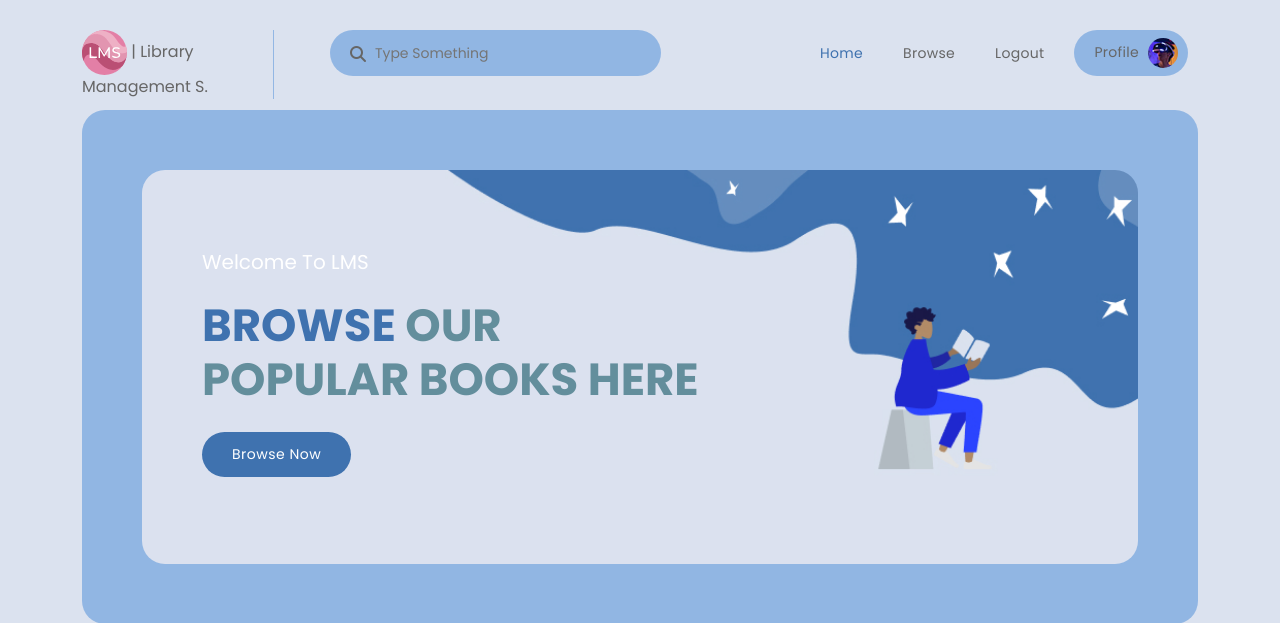
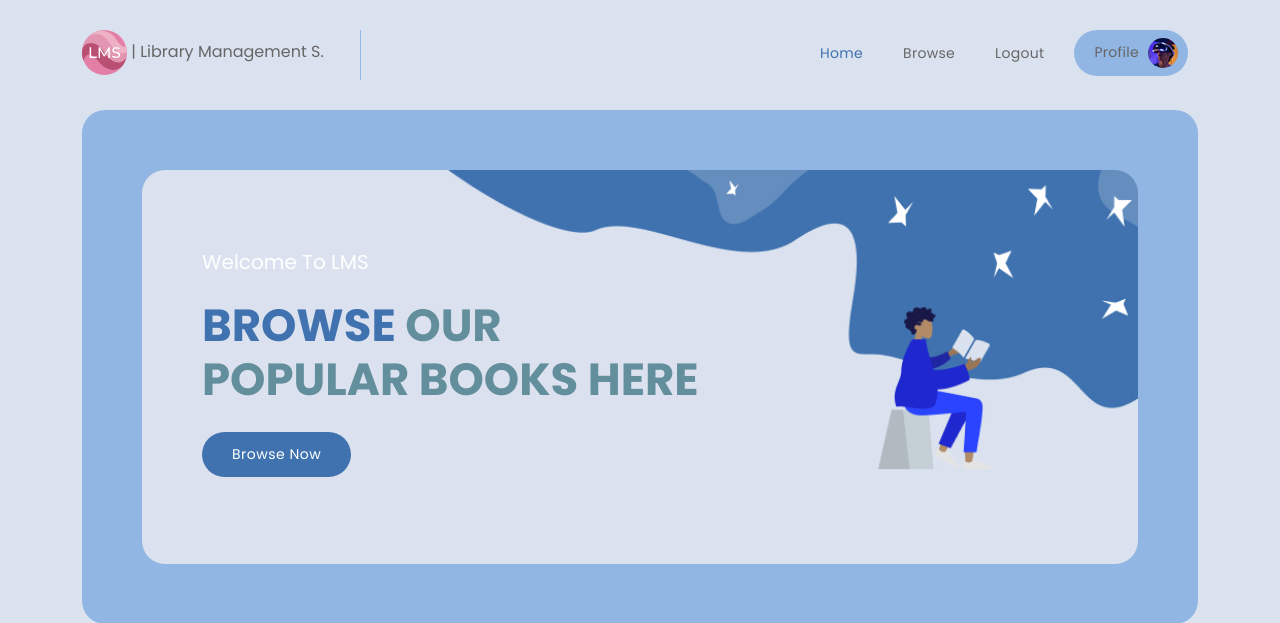
Before and after one commit to ow3ndesu/librarymanagementsystem, a PHP site: page /pages/home.page.php in a window 1280 px wide. Shown: the top 623 px of the page. Run offline with PHP 8.4, Linux system fonts and the light colour scheme; a user stored in the database is signed in; some libraries are stand-ins or nearby versions.

Commit message:
remove search bar

```diff
--- a/pages/home.page.php
+++ b/pages/home.page.php
@@ -57,12 +57,7 @@
                             </a>
                             <!-- ***** Logo End ***** -->
                             <!-- ***** Search End ***** -->
-                            <div class="search-input">
-                                <form id="search" action="#">
-                                    <input type="text" placeholder="Type Something" id='searchText' name="searchKeyword" onkeypress="handle" />
-                                    <i class="fa fa-search"></i>
-                                </form>
-                            </div>
+
                             <!-- ***** Search End ***** -->
                             <!-- ***** Menu Start ***** -->
                             <ul class="nav">
```
Also changed, not shown: pages/browse.page.php (+1 -6 lines), pages/profile.page.php (+1 -6 lines).
